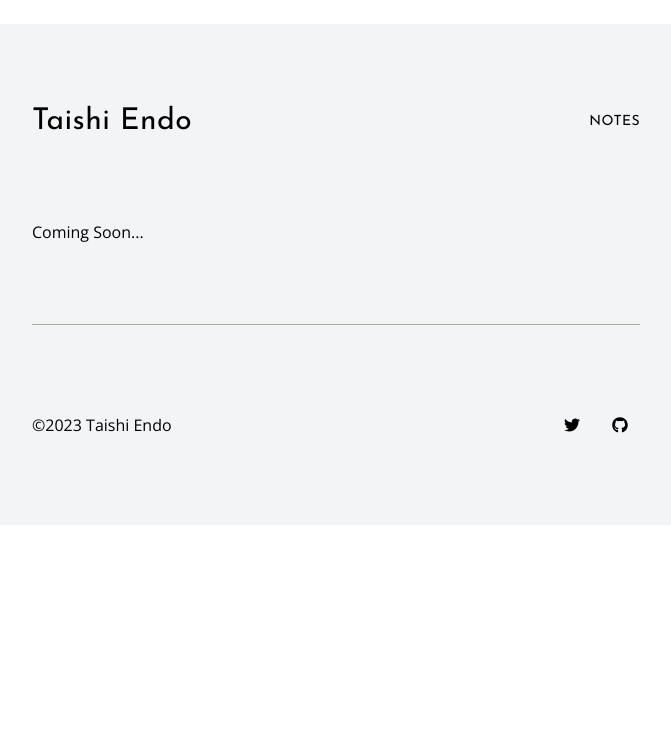
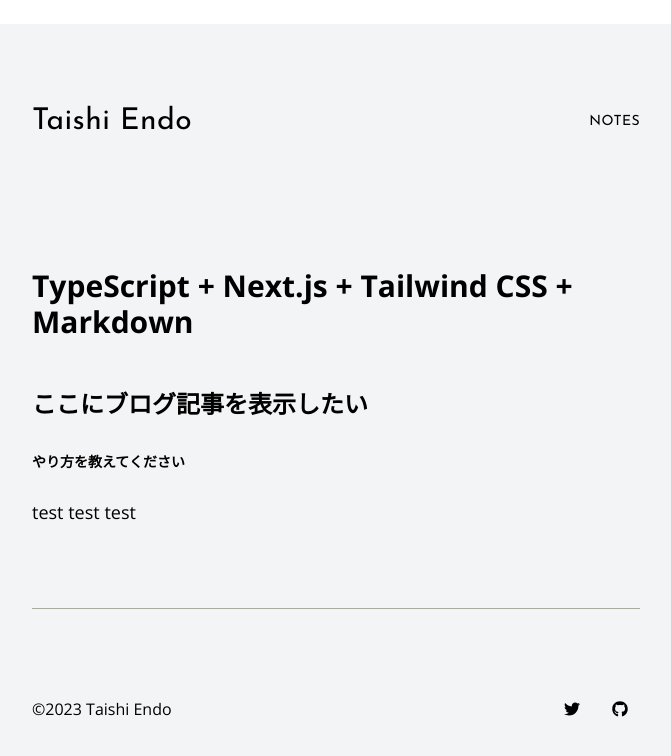
Before and after one commit to EndoTaishi/endotaishicom, a Next.js app: page /notes in a window 1280 px wide. Shown: the top 756 px of the page, without its empty margins (304-975 px from the left). Built offline with nearby package versions, Linux system fonts and the light colour scheme.

Commit message:
react-markedownを追加

```diff
--- a/package.json
+++ b/package.json
@@ -14,9 +14,12 @@
     "@fortawesome/free-regular-svg-icons": "^6.4.0",
     "@fortawesome/free-solid-svg-icons": "^6.4.0",
     "@fortawesome/react-fontawesome": "^0.2.0",
+    "gray-matter": "^4.0.3",
     "next": "^13.4.7",
     "react": "18.1.0",
-    "react-dom": "18.1.0"
+    "react-dom": "18.1.0",
+    "react-markdown": "^8.0.7",
+    "remark-gfm": "^3.0.1"
   },
   "devDependencies": {
     "@types/node": "18.x",
--- /dev/null
+++ b/src/components/markdown-styles.module.css
@@ -0,0 +1,57 @@
+.markdown {
+    @apply text-base md:text-lg;
+  }
+
+  .markdown p,
+  .markdown ul,
+  .markdown ol,
+  .markdown blockquote {
+    @apply my-6 leading-8;
+  }
+
+  .markdown li > ul {
+    @apply my-2;
+  }
+
+  .markdown h1 {
+    @apply text-2xl md:text-3xl mt-12 mb-4 leading-snug font-bold;
+  }
+
+  .markdown h2 {
+    @apply text-xl md:text-2xl mt-12 mb-4 leading-snug font-bold;
+  }
+
+  .markdown h3 {
+    @apply text-lg md:text-sm mt-8 mb-4 leading-snug font-bold;
+  }
+
+  .markdown ul {
+    @apply list-disc pl-8;
+  }
+
+  .markdown ol {
+    @apply list-decimal pl-8;
+  }
+
+  .markdown a {
+    @apply text-blue-500;
+  }
+
+  .markdown strong {
+    @apply bg-blue-200 bg-opacity-40 dark:bg-opacity-10 dark:text-paleyYellow-light;
+  }
+
+  .markdown blockquote {
+    @apply px-4 py-4 border-l-4 border-white dark:bg-gray-100 dark:bg-opacity-10;
+  }
+
+  .markdown blockquote p:first-child {
+    @apply mt-0;
+  }
+  .markdown blockquote p:last-child {
+    @apply mb-0;
+  }
+
+  .markdown code {
+    @apply p-1 bg-gray-400 bg-opacity-10 dark:bg-gray-100 rounded text-yellow-600;
+  }
--- a/src/pages/notes.tsx
+++ b/src/pages/notes.tsx
@@ -1,8 +1,18 @@
 import type { NextPage } from 'next'
 import Head from 'next/head'
+import ReactMarkdown from 'react-markdown'
 import Layout from '../components/layout'
 import Container from '../components/container'
+import markdownStyles from '../components/markdown-styles.module.css'
 import { CMS_NAME } from '../../lib/constants'
+
+const markdownString = `
+# TypeScript + Next.js + Tailwind CSS + Markdown
+## ここにブログ記事を表示したい
+### やり方を教えてください
+
+test test test
+`;
 
 const Note: NextPage = () => {
     return (
@@ -13,8 +23,8 @@
           <link rel="icon" href="/assets/endotaishi.png" />
         </Head>
         <Container>
-            <div>
-                <p>Coming Soon...</p>
+            <div className={markdownStyles['markdown']}>
+                <ReactMarkdown>{markdownString}</ReactMarkdown>
             </div>
         </Container>
       </Layout>
```
Also changed, not shown: 1 other file (tests, documents, lock files or other folders).
